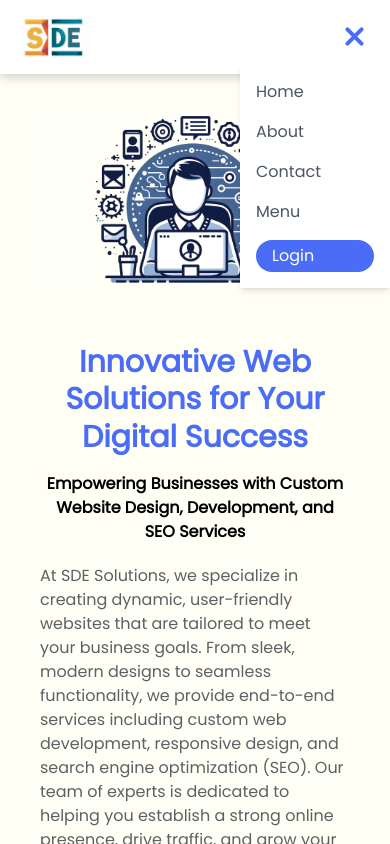
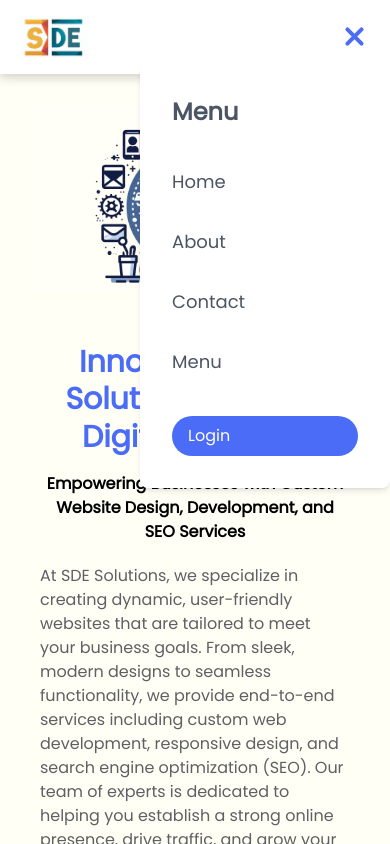
Before and after one commit to mridul82/sde_website_nextjs, a Next.js app: page / in a window 390 px wide. Both pictures are taken after a click on the element 358 px from the left and 36 px from the top of the page. Shown: the top 844 px of the page. Built offline with nearby package versions, Linux system fonts and the light colour scheme.

Commit message:
navbar and mobilenav is optimise

```diff
--- a/src/components/layout/MobileNav.jsx
+++ b/src/components/layout/MobileNav.jsx
@@ -1,39 +1,40 @@
-"use client";
 import Link from "next/link";
 import { useState } from "react";
 
-function MobileNav() {
-    const [isOpen , setIsOpen] = useState(false)
-   // console.log(isOpen);
+const MobileNav = () => {
+  const [isOpen, setIsOpen] = useState(false);
+
+  const handleToggle = () => setIsOpen((prev) => !prev);
+
   return (
     <div className="md:hidden">
-        <div className='flex flex-col gap-[4.5px] cursor-pointer' onClick={() => setIsOpen(prev => !prev)}>
-
+      <div className="flex flex-col gap-[4.5px] cursor-pointer" onClick={handleToggle}>
         <div className={`w-6 h-1 bg-primary rounded-sm ${isOpen ? 'rotate-45' : ''} origin-left ease-in-out duration-300`} />
         <div className={`w-6 h-1 bg-primary rounded-sm ${isOpen ? 'opacity-0' : ''}  ease-in-out duration-300`} />
         <div className={`w-6 h-1 bg-primary rounded-sm ${isOpen ? '-rotate-45' : ''} origin-left ease-in-out duration-300`} />
+      </div>
       {isOpen && (
-            <div className=' absolute top-16 right-0 flex flex-col gap-4 bg-white p-4 shadow-md w-[150px]' >
-                 <Link href="/" className="text-gray-600 hover:text-primary">
+        <div className="absolute top-16 right-0 flex flex-col gap-4 bg-white p-8 shadow-md w-[250px] rounded-lg">
+          <h2 className="text-2xl font-bold text-gray-600 mb-4">Menu</h2>
+          <Link href="/" className="text-lg text-gray-600 hover:text-primary py-2">
             Home
           </Link>
-                <Link href="/about" className="text-gray-600 hover:text-primary">
+          <Link href="/about" className="text-lg text-gray-600 hover:text-primary py-2">
             About
           </Link>
-                <Link href="/contact" className="text-gray-600 hover:text-primary">
+          <Link href="/contact" className="text-lg text-gray-600 hover:text-primary py-2">
             Contact
           </Link>
-                <Link href="/menu" className="text-gray-600 hover:text-primary">
+          <Link href="/menu" className="text-lg text-gray-600 hover:text-primary py-2">
             Menu
           </Link>
-                <Link href="/login" className="bg-primary text-white rounded-full py-1 px-4 hover:bg-primary-dark">
+          <Link href="/login" className="bg-primary text-white rounded-full py-2 px-4 hover:bg-primary-dark mt-4">
             Login
           </Link>
         </div>
       )}
     </div>
-    </div>
-  )
-}
+  );
+};
 
-export default MobileNav
+export default MobileNav;
--- a/src/components/layout/NavBar.jsx
+++ b/src/components/layout/NavBar.jsx
@@ -1,34 +1,26 @@
-import Link from "next/link"
+import Link from "next/link";
+
+const navLinks = [
+  { href: "/", label: "Home" },
+  { href: "/about", label: "About" },
+  { href: "/portfolio", label: "Portfolio" },
+  { href: "/menu", label: "Menu" },
+  { href: "/contact", label: "Contact" },
+  { href: "/login", label: "Login", className: "bg-primary text-white ml-5 py-2 px-5 rounded-full outline transition-all hover:bg-white hover:shadow-lg hover:border-black hover:text-primary" },
+];
 
 const NavBar = () => {
   return (
-    <div className='hidden md:flex w-[50%]'>
-  {/* Navigation Links */}
-  <nav className="md:flex md:flex-row md:items-center md:justify-end gap-6 font-bold text-lg text-gray-600 ">
-    <Link href="/" className="text-gray-600 hover:text-primary flex gap-2">
-      Home
-    </Link>
-    <Link href="/about" className="text-gray-600 hover:text-primary flex gap-2">
-      About
-    </Link>
-    <Link href="/portfolio" className="text-gray-600 hover:text-primary flex gap-2">
-      Portfolio
-    </Link>
-    <Link href="/menu" className="text-gray-600 hover:text-primary flex gap-2">
-      Menu
-    </Link>
-    <Link href="/contact" className="text-gray-600 hover:text-primary flex gap-2">
-      Contact
-    </Link>
+    <div className="hidden md:flex w-[50%]">
+      <nav className="md:flex md:flex-row md:items-center md:justify-end gap-6 font-bold text-lg text-gray-600">
+        {navLinks.map((link, index) => (
+          <Link key={index} href={link.href} className={`text-gray-600 hover:text-primary flex gap-2 ${link.className || ""}`}>
+            {link.label}
+          </Link>
+        ))}
+      </nav>
+    </div>
+  );
+};
 
-
-    <Link href="/login" className="bg-primary text-white ml-5 py-2 px-5 rounded-full outline transition-all hover:bg-white hover:shadow-lg hover:border-black hover:text-primary">
-      Login
-    </Link>
-  </nav>
-</div>
-
-  )
-}
-
-export default NavBar
+export default NavBar;
```
Lines whose indentation alone changed are shown as unchanged.
